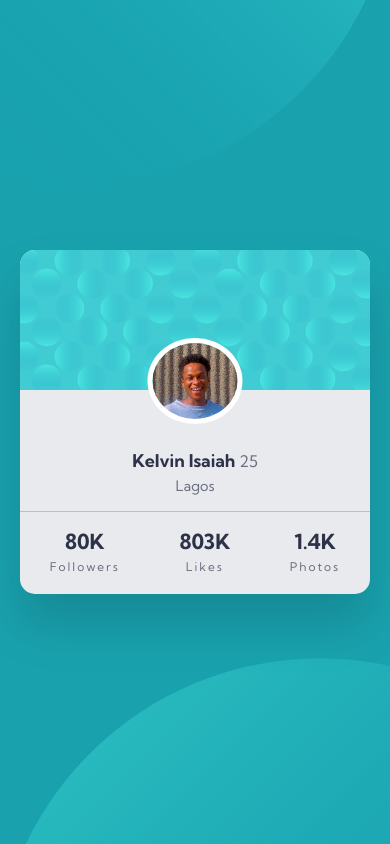
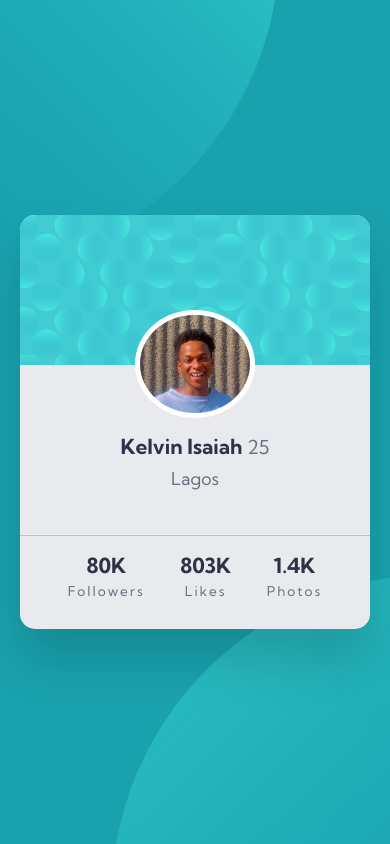
Before and after one commit to Vinnykellsx/Profile-card, a plain HTML site: page index.html in a window 390 px wide. Drawn offline with Linux system fonts and the light colour scheme.

Commit message:
mobile done

```diff
--- a/index.css
+++ b/index.css
@@ -94,6 +94,8 @@ body {
   justify-content: space-around;
   text-align: center;
   align-items: center;
+  padding-left: 30px;
+  padding-right: 30px;
 }
 
 .numbers {
@@ -121,12 +123,6 @@ body {
     overflow-x: hidden;
   }
 
-  body {
-    display: flex;
-    justify-content: center;
-    align-items: center;
-  }
-
   .bg {
     position: fixed;
     width: 650px;
@@ -135,24 +131,49 @@ body {
   }
 
   .bg-top {
-    top: -55vh;
-    left: -65vw;
+    top: -45vh;
+    left: -95vw;
   }
 
   .bg-bottom {
-    bottom: -55vh;
-    right: -65vw;
+    bottom: -45vh;
+    right: -95vw;
   }
 
   .card {
     width: 90%;
     max-width: 350px;
+    padding-bottom: 30px;
+  }
+
+  .patcard {
+    height: 150px;
   }
 
   .cover {
-    top: 88px;
+    width: 120px;
   }
+
   .name {
-    padding-top: 55px;
+    padding-top: 65px;
+    font-size: 1.3rem;
+  }
+
+  .age {
+    font-size: 1.2rem;
+  }
+
+  .location {
+    padding-top: 5px;
+    padding-bottom: 30px;
+    font-size: 1.1rem;
+  }
+
+  .numbers {
+    font: size 1.4rem;
+  }
+
+  .numbers span {
+    font-size: 0.85rem;
   }
 }
```
